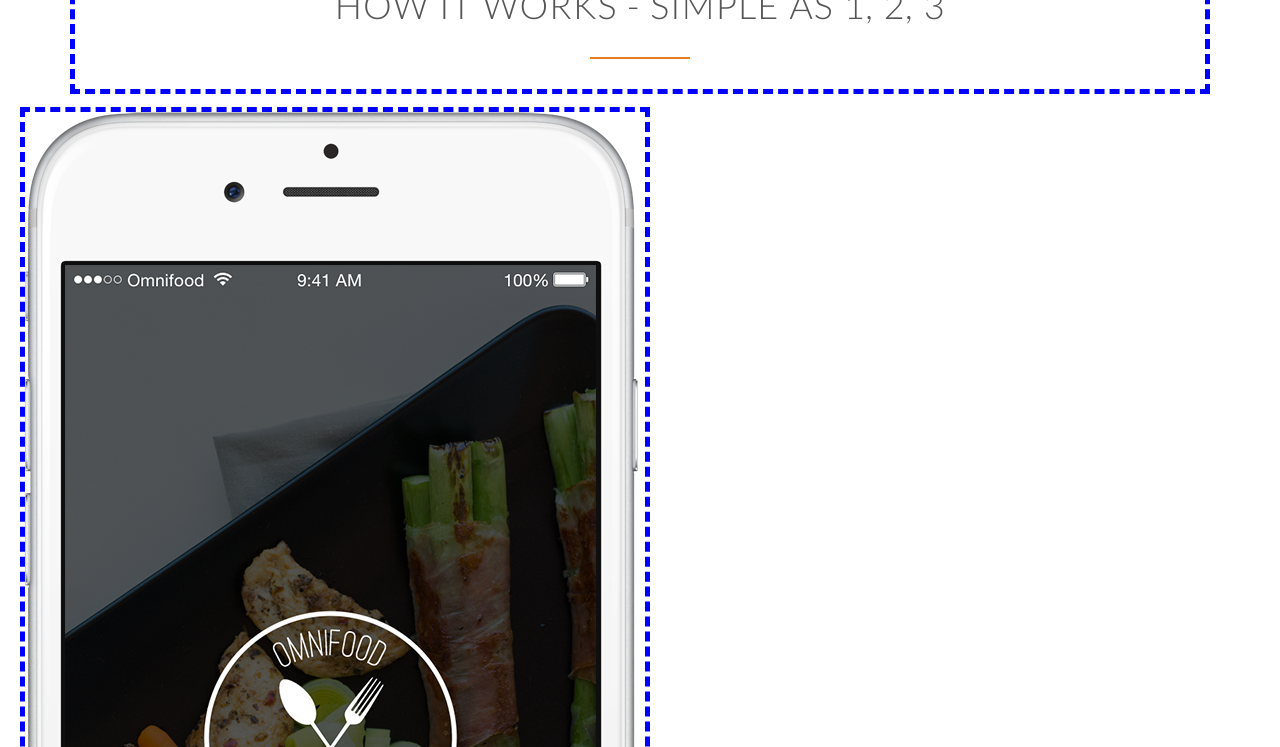
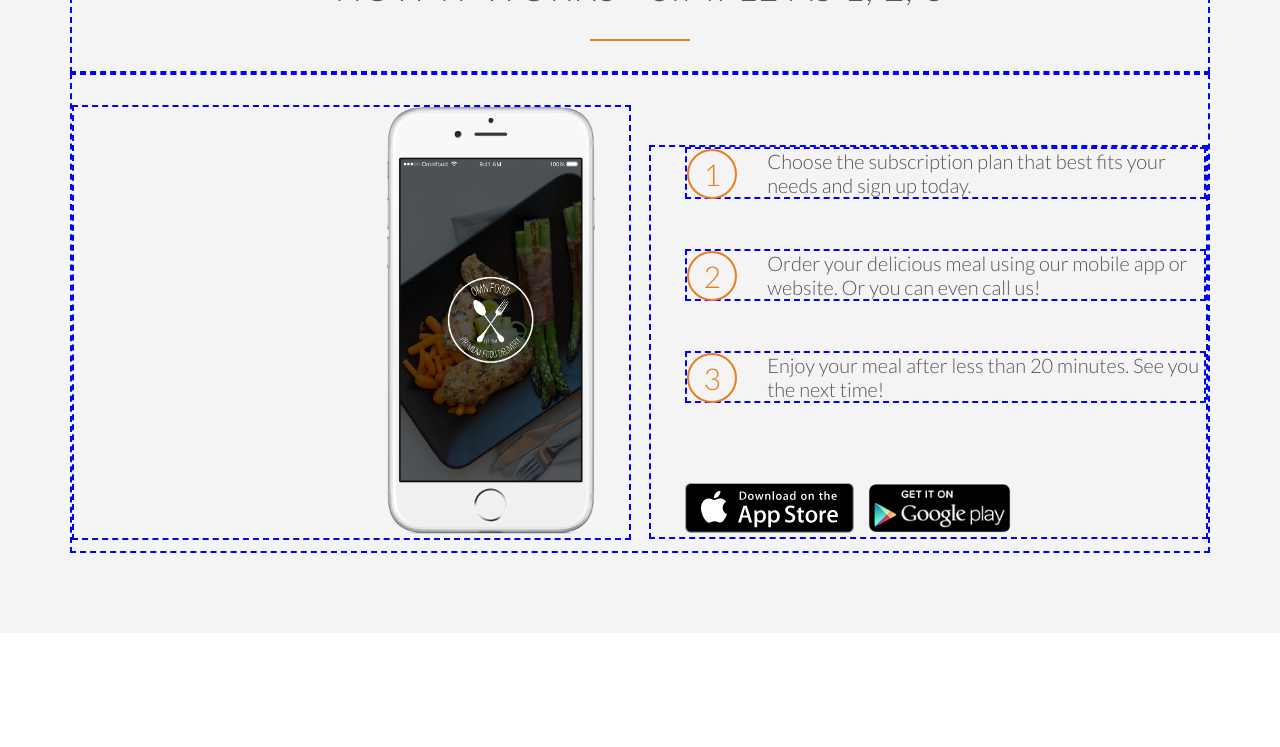
Before and after one commit to rickyru01/liveServerTesting, a plain HTML site: page course/omnifood/index.html in a window 1280 px wide. Shown: the part 2053-2800 px from the top of the page. After the commit the page ends 2686 px from the top, so only its background shows below. Drawn offline with Linux system fonts and the light colour scheme; files whose address does not match are found by name.

Commit message:
Add css for section 3(how it works)

```diff
--- a/course/omnifood/index.html
+++ b/course/omnifood/index.html
@@ -124,11 +124,11 @@
             <h2>How it works - Simple as 1, 2, 3</h2>
         </div>
 
-
-        <div class="col span-1-of-2">
+        <div class="row">
+            <div class="col span-1-of-2 steps-box">
                 <img src="resources/img/app-iPhone.png" alt="Omnifood app on iPhone" class="app-screen">
             </div>
-        <div class="col span-1-of-2">
+            <div class="col span-1-of-2 steps-box">
                 <div class="works-step">
                     <div>1</div>
                     <p>Choose the subscription plan that best fits your needs and sign up today.</p>
@@ -143,7 +143,9 @@
                 </div>
 
                 <a href="#" class="btn-app"><img src="resources/img/download-app.svg" alt="App Store Button"></a>
-            <a href="#" class="btn-app"><img src="resources/img/download-app-android.png" alt="Play Store Button"></a>
+                <a href="#" class="btn-app"><img src="resources/img/download-app-android.png"
+                        alt="Play Store Button"></a>
+            </div>
         </div>
     </section>
 
--- a/course/omnifood/resources/css/style.css
+++ b/course/omnifood/resources/css/style.css
@@ -26,7 +26,7 @@ html {
 }
 
 div {
-    border: dashed thick blue;
+    border: dashed 2px blue;
 }
 
 /* using padding instead of margin, thinking if you want to add background image for the box? */
@@ -287,3 +287,64 @@ h2:after {
     transform: scale(1.03);
     opacity: 1;
 }
+
+/* --------------------------------------------- */
+/* HOW IT WORKS */
+/* --------------------------------------------- */
+
+.section-steps{
+    background-color:#f4f4f4;
+}
+/*
+We need to set the left phone image and right step text with different values.
+.steps-box {
+    margin-top: 30px;
+} */
+
+/* the first element with class .steps-box */
+.steps-box:first-child{
+    /* not only align text, but anything inside the container(inline elements like image, text...) */
+    text-align: right;
+    /* The size of the padding as a percentage, relative to the width of the containing block. */
+    padding-right: 3%;
+    /* setting this to 30px, setting the last-child to 70px. Setting different values makes the text lower than the phone image  */
+    margin-top: 30px;
+}
+
+.steps-box:last-child{
+    padding-left: 3%;
+    margin-top: 70px;
+}
+
+.app-screen{
+    width: 40%;
+}
+.works-step{
+    margin-bottom: 50px;
+}
+/* lower the 2 images at bottom of the steps */
+.works-step:last-of-type{
+    margin-bottom: 80px;
+}
+
+
+.works-step div{
+    color: #e67e22;
+    border: 2px solid #e67e22;
+    /* no line break, so the number can be in the same line with the text with float property */
+    display: inline-block;
+    border-radius: 50%;
+    height: 50px;
+    width: 50px;
+    text-align: center;
+    font-size: 150%;
+    padding: 5px;
+    float: left;
+    margin-right: 30px;
+}
+/* make images same height */
+.btn-app img{
+    height: 50px;
+    width: auto;
+    margin-right: 10px;
+}
```
Lines whose indentation alone changed are shown as unchanged.
